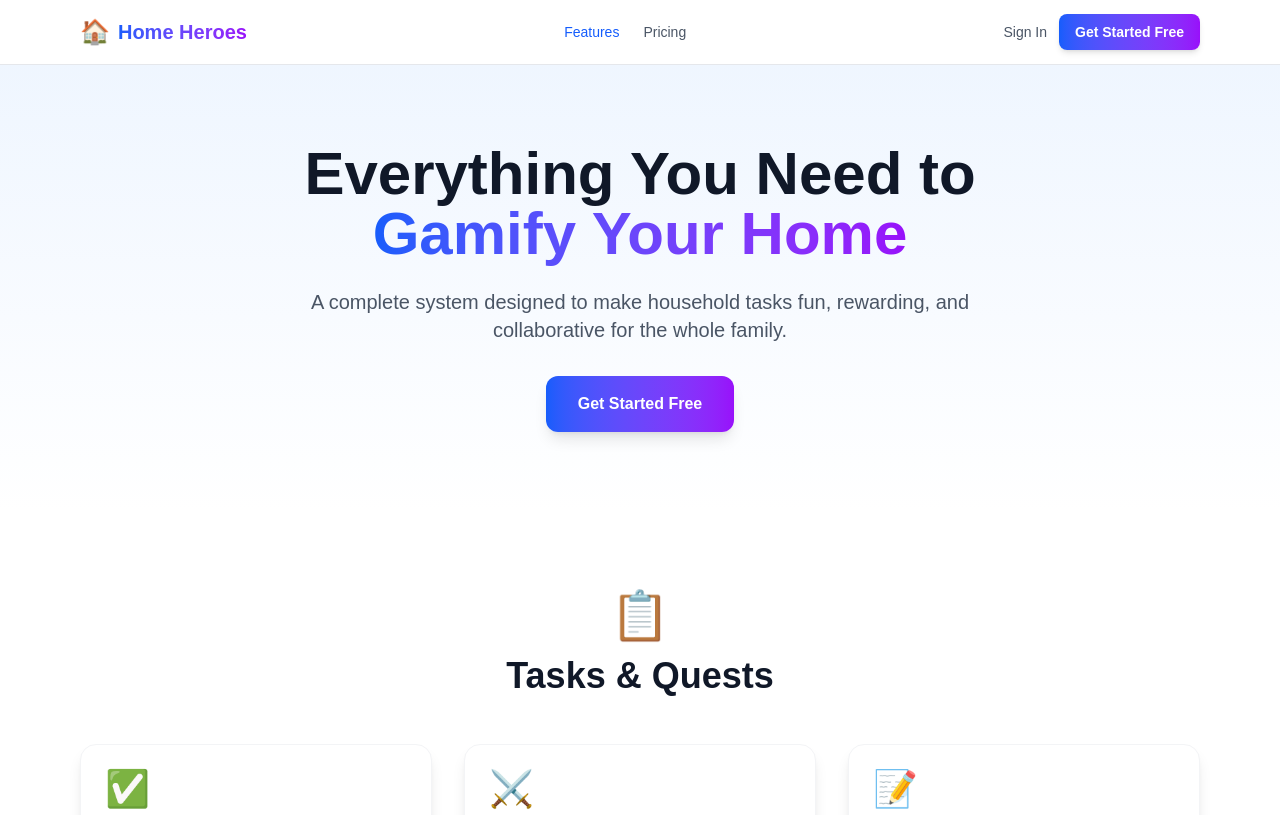
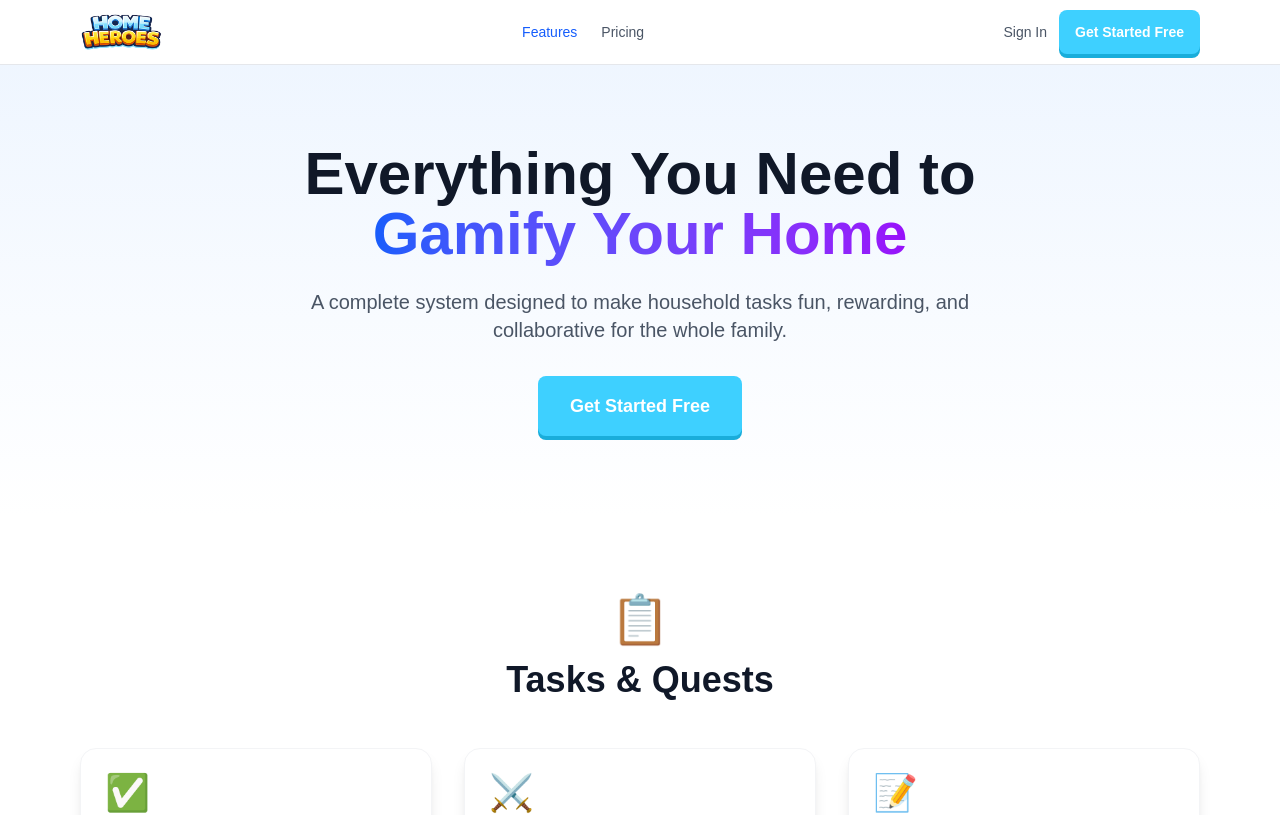
Before and after one commit to Base51/home-heroes, a Next.js app in the folder apps/web/: page /features in a window 1280 px wide. Shown: the top 815 px of the page. Built offline with nearby package versions, Linux system fonts and the light colour scheme.

Commit message:
feat: integrate PrimaryButton component in MarketingHeader and FeaturesPage for consistent UI

```diff
--- a/apps/web/app/(marketing)/features/page.tsx
+++ b/apps/web/app/(marketing)/features/page.tsx
@@ -1,4 +1,5 @@
 import Link from 'next/link'
+import { PrimaryButton } from '@/components/ui'
 
 const FEATURES = [
   {
@@ -110,11 +111,10 @@ export default function FeaturesPage() {
           <p className="text-xl text-gray-600 dark:text-gray-400 max-w-2xl mx-auto mb-8">
             A complete system designed to make household tasks fun, rewarding, and collaborative for the whole family.
           </p>
-          <Link
-            href="/onboarding"
-            className="inline-block px-8 py-4 bg-gradient-to-r from-blue-600 to-purple-600 hover:from-blue-700 hover:to-purple-700 text-white font-semibold rounded-xl transition-all shadow-lg hover:shadow-xl"
-          >
-            Get Started Free
+          <Link href="/onboarding">
+            <PrimaryButton className="px-8 py-4 text-lg whitespace-nowrap">
+              Get Started Free
+            </PrimaryButton>
           </Link>
         </div>
       </section>
@@ -197,11 +197,10 @@ export default function FeaturesPage() {
           <p className="text-xl text-white/80 mb-8">
             Start your family's adventure today. It's free!
           </p>
-          <Link
-            href="/onboarding"
-            className="inline-block px-10 py-5 bg-white hover:bg-gray-100 text-gray-900 text-xl font-bold rounded-xl transition-all shadow-lg hover:shadow-xl"
-          >
-            Get Started Free 🦸
+          <Link href="/onboarding">
+            <PrimaryButton className="px-10 py-5 text-xl whitespace-nowrap">
+              Get Started Free 🦸
+            </PrimaryButton>
           </Link>
         </div>
       </section>
--- a/apps/web/app/(marketing)/layout.tsx
+++ b/apps/web/app/(marketing)/layout.tsx
@@ -3,6 +3,7 @@
 import Link from 'next/link'
 import Image from 'next/image'
 import { usePathname } from 'next/navigation'
+import { PrimaryButton } from '@/components/ui'
 
 const NAV_LINKS = [
   { href: '/features', label: 'Features' },
@@ -16,11 +17,14 @@ function MarketingHeader() {
     <header className="fixed top-0 left-0 right-0 z-50 bg-white/80 dark:bg-gray-900/80 backdrop-blur-md border-b border-gray-200 dark:border-gray-800">
       <div className="max-w-6xl mx-auto px-4 h-16 flex items-center justify-between">
         {/* Logo */}
-        <Link href="/" className="flex items-center gap-2">
-          <span className="text-2xl">🏠</span>
-          <span className="text-xl font-bold bg-gradient-to-r from-blue-600 to-purple-600 bg-clip-text text-transparent">
-            Home Heroes
-          </span>
+        <Link href="/" className="flex items-center">
+          <Image
+            src="/home-heroes-logo.png"
+            alt="Home Heroes - Family Chores Game App for Kids and Parents"
+            width={150}
+            height={72}
+            className="h-10 w-auto"
+          />
         </Link>
 
         {/* Nav Links */}
@@ -48,11 +52,10 @@ function MarketingHeader() {
           >
             Sign In
           </Link>
-          <Link
-            href="/onboarding"
-            className="px-4 py-2 bg-gradient-to-r from-blue-600 to-purple-600 hover:from-blue-700 hover:to-purple-700 text-white text-sm font-semibold rounded-lg transition-all shadow-md hover:shadow-lg"
-          >
-            Get Started Free
+          <Link href="/onboarding">
+            <PrimaryButton className="px-4 py-2 text-sm whitespace-nowrap">
+              Get Started Free
+            </PrimaryButton>
           </Link>
         </div>
       </div>
@@ -67,9 +70,14 @@ function MarketingFooter() {
         <div className="grid grid-cols-2 md:grid-cols-4 gap-8 mb-12">
           {/* Brand */}
           <div className="col-span-2 md:col-span-1">
-            <Link href="/" className="flex items-center gap-2 mb-4">
-              <span className="text-2xl">🏠</span>
-              <span className="text-xl font-bold text-white">Home Heroes</span>
+            <Link href="/" className="flex items-center mb-4">
+              <Image
+                src="/home-heroes-logo.png"
+                alt="Home Heroes - Gamified Household Tasks for Families"
+                width={150}
+                height={72}
+                className="h-10 w-auto"
+              />
             </Link>
             <p className="text-sm">
               Transform household tasks into epic family adventures.
```
